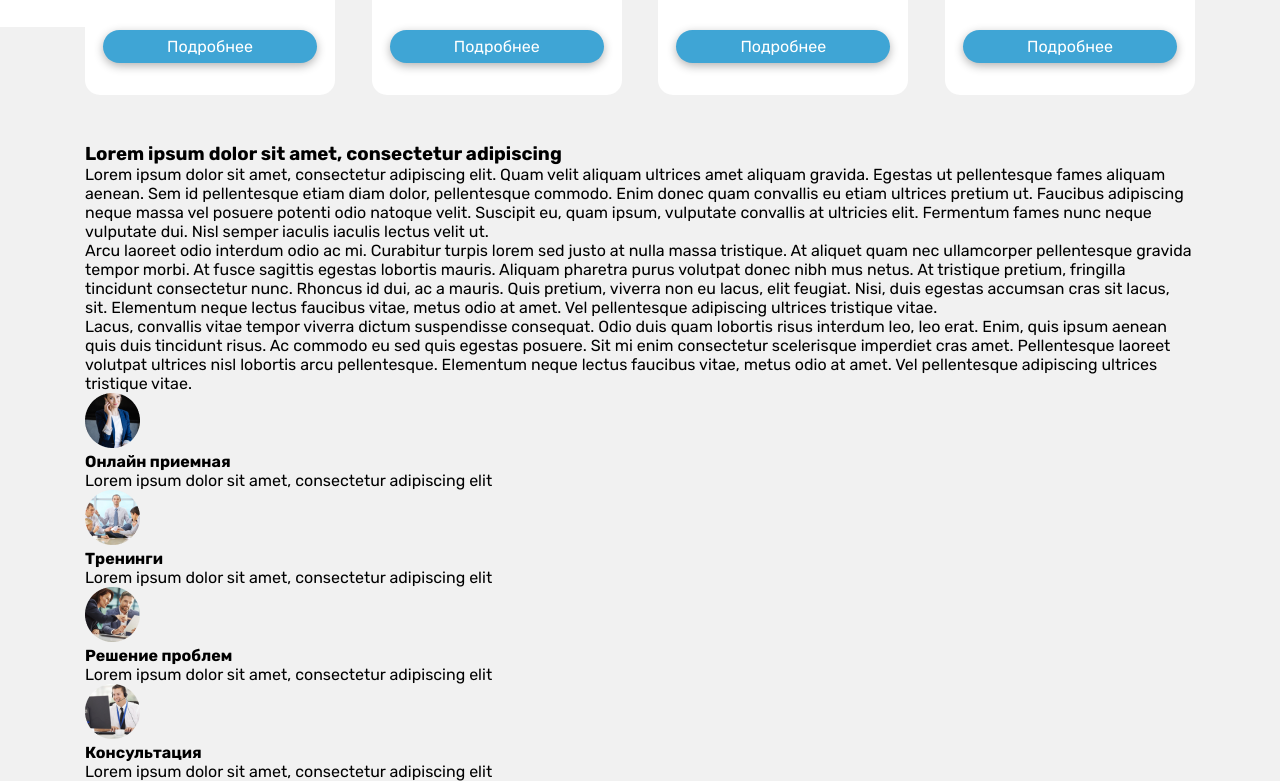
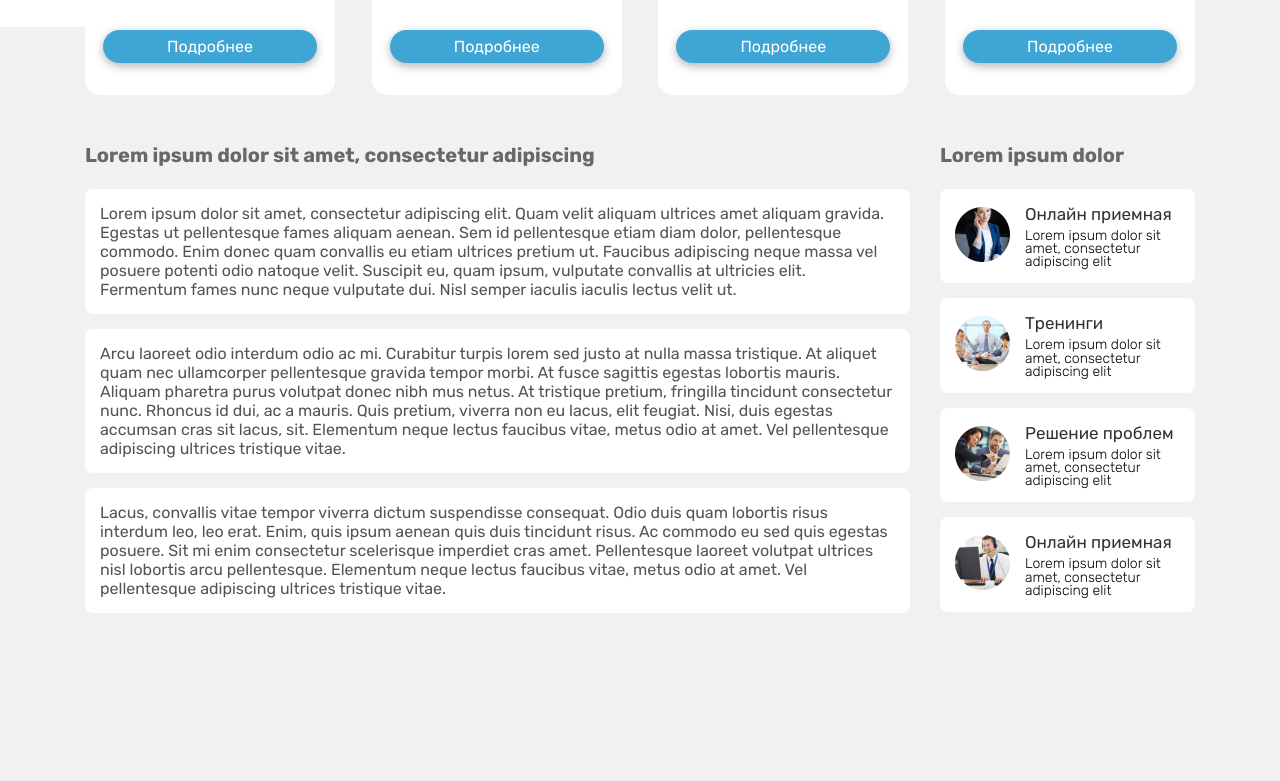
Before and after one commit to yungfuehrer/blueMarketing, a plain HTML site: page index.html in a window 1280 px wide. Shown: the part 803-1584 px from the top of the page. After the commit the page ends 1460 px from the top, so only its background shows below. Drawn offline with Linux system fonts and the light colour scheme.

Commit message:
pre-last commit

```diff
--- a/css/style.css
+++ b/css/style.css
@@ -182,3 +182,76 @@ body {
 .card__btn{
     padding: 7px 64px;
 }
+
+.clone{
+    margin-bottom: 44px;
+}
+
+.clone__wrap{
+    display: flex;
+    justify-content: space-between;
+    align-items: flex-start;
+    gap: 30px;
+}
+
+.clone__news{
+    max-width: 825px;
+    width: 100%;
+}
+.news__h{
+    margin-bottom: 22px;
+    font-family: 'Rubik';
+    font-weight: 700;
+    font-size: 20px;
+    line-height: 24px;
+    color: #686868;
+}
+
+.news__post{
+    padding: 15px;
+    margin-bottom: 15px;
+    background: #FFFFFF;
+    border-radius: 8px;
+    font-family: 'Rubik';
+    font-weight: 400;
+    font-size: 16px;
+    line-height: 19px;
+    color: #545454;
+}
+
+.news__post:last-child{
+    margin: 0;
+}
+
+.service__card{
+    display: flex;
+    padding: 15px;
+    background: #FFFFFF;
+    border-radius: 8px;
+    margin-bottom: 15px;
+    gap: 15px;
+    align-items: center;
+    justify-content: center;
+    max-width: 255px;
+    width: 100%;
+}
+.service__card:last-child{
+    margin: 0;
+}
+
+.serv__h{
+    font-family: 'Rubik';
+    font-weight: 400;
+    font-size: 17px;
+    text-align: justify;
+    color: #323232;
+    margin-bottom: 5px;
+}
+
+.serv__p{
+    font-family: 'Rubik';
+    font-weight: 300;
+    font-size: 14px;
+    line-height: 94.5%;
+    color: #000000;
+}
--- a/index.html
+++ b/index.html
@@ -88,14 +88,15 @@
     <section class="clone">
         <div class="container">
             <div class="clone__wrap">
-                <h3 class="new__h">Lorem ipsum dolor sit amet, consectetur adipiscing</h3>
+                <div class="clone__news">
+                    <h3 class="news__h">Lorem ipsum dolor sit amet, consectetur adipiscing</h3>
                     <p class="news__post">Lorem ipsum dolor sit amet, consectetur adipiscing elit. Quam velit aliquam ultrices amet aliquam gravida. Egestas ut pellentesque fames aliquam aenean. Sem id pellentesque etiam diam dolor, pellentesque commodo. Enim donec quam convallis eu etiam ultrices pretium ut. Faucibus adipiscing neque massa vel posuere potenti odio natoque velit. Suscipit eu, quam ipsum, vulputate convallis at ultricies elit. Fermentum fames nunc neque vulputate dui. Nisl semper iaculis iaculis lectus velit ut.
                     </p>
                     <p class="news__post">Arcu laoreet odio interdum odio ac mi. Curabitur turpis lorem sed justo at nulla massa tristique. At aliquet quam nec ullamcorper pellentesque gravida tempor morbi. At fusce sagittis egestas lobortis mauris. Aliquam pharetra purus volutpat donec nibh mus netus. At tristique pretium, fringilla tincidunt consectetur nunc. Rhoncus id dui, ac a mauris. Quis pretium, viverra non eu lacus, elit feugiat. Nisi, duis egestas accumsan cras sit lacus, sit. Elementum neque lectus faucibus vitae, metus odio at amet. Vel pellentesque adipiscing ultrices tristique vitae.</p>
                     <p class="news__post">Lacus, convallis vitae tempor viverra dictum suspendisse consequat. Odio duis quam lobortis risus interdum leo, leo erat. Enim, quis ipsum aenean quis duis tincidunt risus. Ac commodo eu sed quis egestas posuere. Sit mi enim consectetur scelerisque imperdiet cras amet. Pellentesque laoreet volutpat ultrices nisl lobortis arcu pellentesque. Elementum neque lectus faucibus vitae, metus odio at amet. Vel pellentesque adipiscing ultrices tristique vitae.</p>
                 </div>
                 <div class="clone__services">
-                <h3 class="news__h"></h3>
+                    <h3 class="news__h">Lorem ipsum dolor </h3>
                     <div class="service__card">
                         <div class="serv__img">
                             <img src="./img/serv1.png" alt="">
@@ -128,13 +129,13 @@
                             <img src="./img/serv4.png" alt="">
                         </div>
                         <div class="serv__desc">
-                        <h4 class="serv__h">Консультация</h4>
+                            <h4 class="serv__h">Онлайн приемная</h4>
                             <p class="serv__p">Lorem ipsum dolor sit amet, consectetur adipiscing elit</p>
                         </div>
                     </div>
                 </div>
             </div>
-
+        </div>
     </section>
 </body>
 
```
Lines whose indentation alone changed are shown as unchanged.
